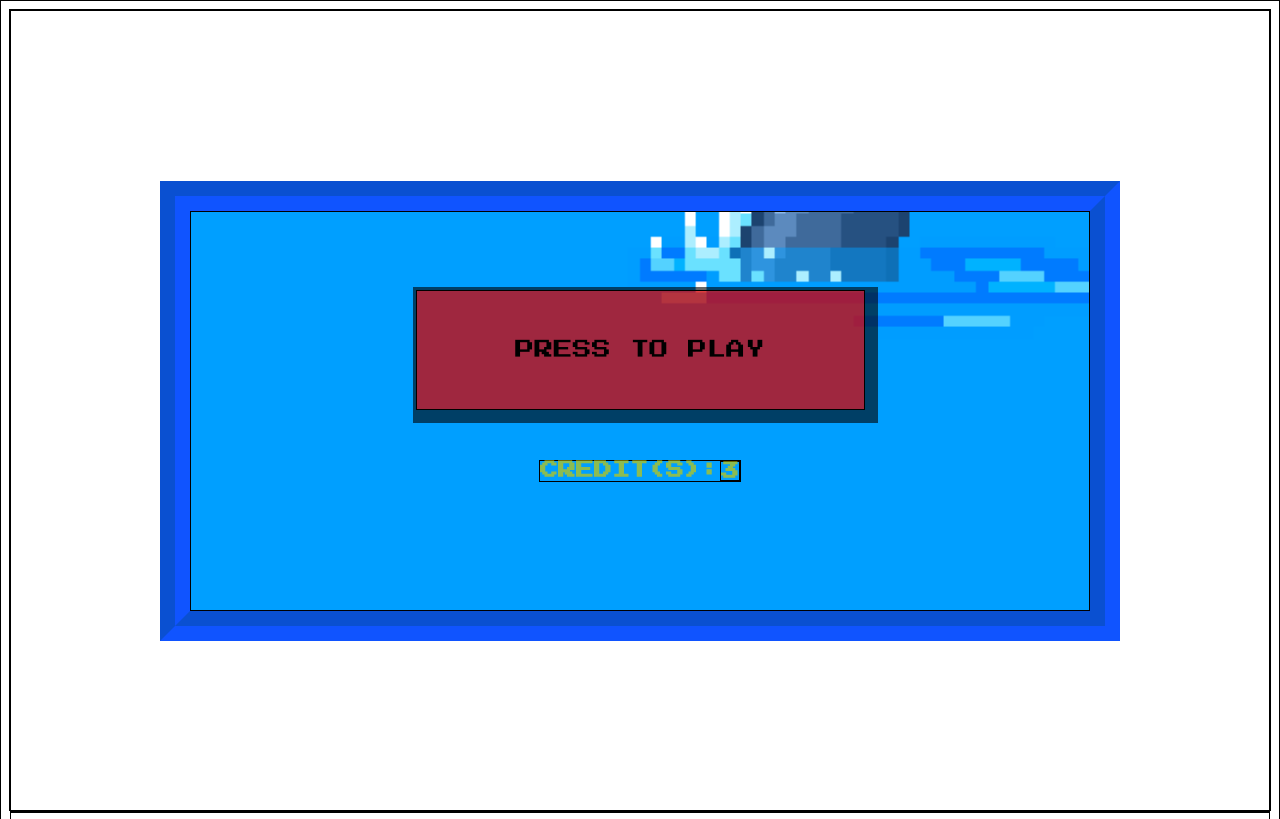
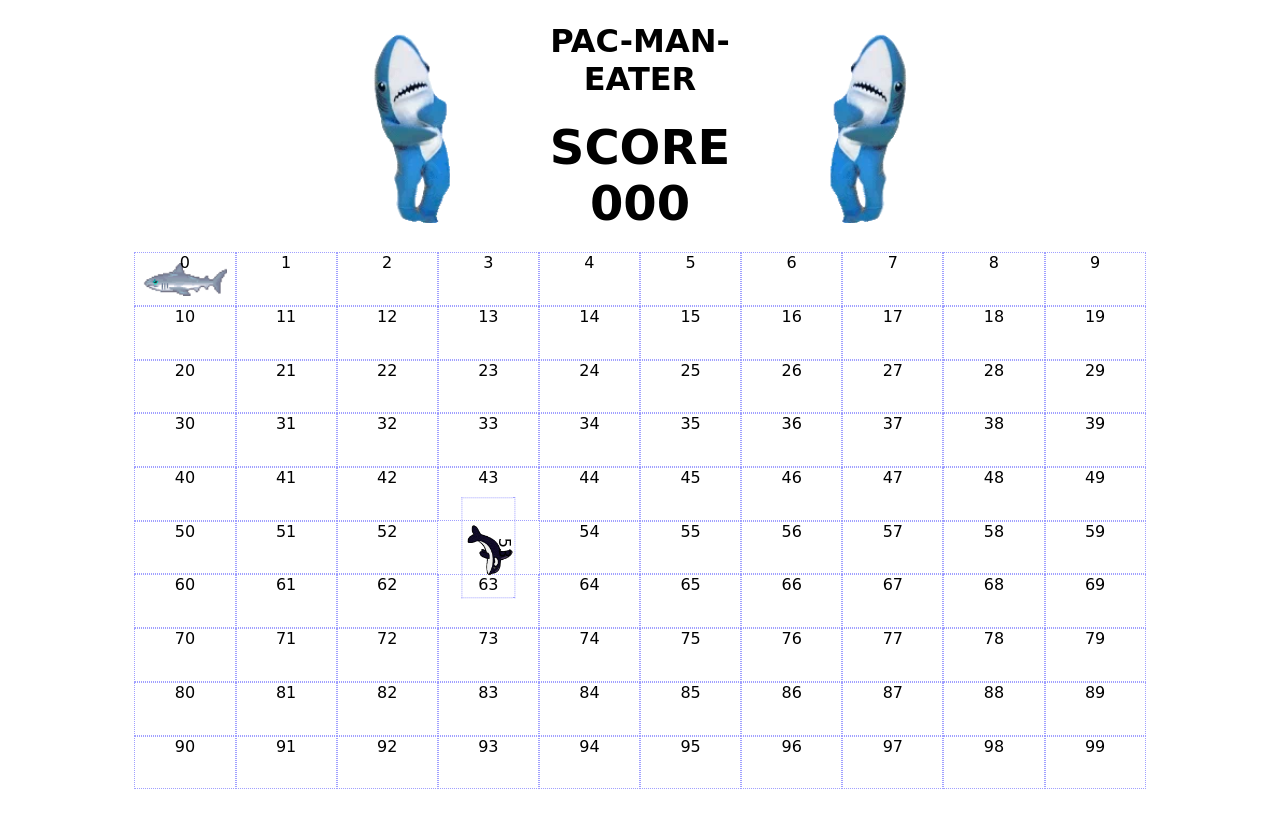
Before and after one commit to Hamisakim/HungryShark, a plain HTML site: page index.html in a window 1280 px wide. Shown: the top 819 px of the page. Drawn offline with Linux system fonts and the light colour scheme; files whose address does not match are found by name; a web font is replaced by a local one.

Commit message:
grid remade...

```diff
--- a/index.html
+++ b/index.html
@@ -15,19 +15,18 @@
 </head>
 
 
-  <div class="overlay">
-    <!-- <img src="/Users/sami/Development/PROJECTS/sei-project-one/Project 1 assets/shark fin gif.gif"> -->
+<body>
+  <!-- <div class="overlay">
     <div class="start-box">
       <div class="start-page-image">
         <button id='enter-btn' > PRESS TO PLAY</button>
         <h3> CREDIT(S): <span class='credit-count'> 3</span> </h3>
       </div>
     </div>
-  </div>
+  </div> -->
 
-<body>
   <div class='game-window'>
-  <header class='game-component' class="header">
+  <header class='game-component header'>
     <img src="Project 1 assets/d8c2c87772378b7e00deeefd8c843a12_w200.webp">
     <div id="title">
       <h1>PAC-MAN-EATER </h1>
@@ -36,7 +35,7 @@
     <img class='right-image' src="Project 1 assets/d8c2c87772378b7e00deeefd8c843a12_w200.webp">
   </header>
 
-  <div class='game-component' class="game-container">
+  <div class='game-component game-container' >
     <div class="game-grid"></div>
   </div>
 </div>
--- a/scripts/app.js
+++ b/scripts/app.js
@@ -161,26 +161,24 @@ function init() {
     }, 1500)
   }
 
-  function enterGame() {
-    console.log('ENTERING')
-    const overlay = document.querySelector('.overlay')
-    console.log(overlay)
-    overlay.classList.add('entering')
+  // function enterGame() {
+  //   console.log('ENTERING')
+  //   const overlay = document.querySelector('.overlay')
+  //   console.log(overlay)
+  //   overlay.classList.add('entering')
 
-        const gameComponents = document.querySelector('.game-component')
-        gameComponents.style.opacity ='1'
-    setTimeout(()=>{
-      console.log('timeout')
-      overlay.style.display = 'none'
-    },1000)
-
-
-    overlay.style.display = 'none'
-  }
+  //       const gameComponents = document.querySelector('.game-component')
+  //       gameComponents.style.opacity = '1'
+  //   setTimeout(()=>{
+  //     console.log('timeout')
+  //     overlay.style.display = 'none'
+  //   },1000)
+  //   //overlay.style.display = 'none'
+  // }
 
   document.addEventListener('keydown', moveBruce)
   document.addEventListener('keydown', swimDirection)
-  document.getElementById('enter-btn').addEventListener('click', enterGame)
+ //document.getElementById('enter-btn').addEventListener('click', enterGame)
 
 
 
--- a/styles/main.css
+++ b/styles/main.css
@@ -1,7 +1,6 @@
 html {
     overflow: hidden;
-
-}
+  }
 
 body {
   font-family: 'Reggae One', cursive;
@@ -10,7 +9,7 @@ body {
 
 
 
-.show-game-components {
+/* .show-game-components {
   opacity: 1
 }
 
@@ -19,16 +18,11 @@ body {
 }
 
 .overlay {
-
-  height: 100%;
-
-
-
-  display: flex;
+   height: 100%;
+   display: flex;
   justify-content: center;
   align-items: center;
   z-index: 100000;
-
 }
 
 .start-page-image {
@@ -37,7 +31,7 @@ body {
   background-image: url('/Users/sami/Development/PROJECTS/sei-project-one/Project 1 assets/shark fin gif.gif');
   background-position: center;
   background-size: cover;
-  border: 1px solid black;
+
   text-align: center;
   display: flex;
   flex-direction: column;
@@ -66,7 +60,7 @@ body {
 .start-page-image h3 {
   margin: 50px;
   animation: blinker 1.5s infinite;
-  color: rgba(202, 202, 5, 0.692);
+  color: rgb(255, 255, 2);
   font-size: large;
 }
 
@@ -94,6 +88,14 @@ body {
     transform-origin: 50% 100%;
     opacity: 1;
   }
+} */
+
+.game-window{
+  display: flex;
+  flex-direction: column;
+  align-items: center;
+
+  height: 100vh;
 }
 
 #title h3 {
@@ -106,8 +108,8 @@ body {
 .header {
   height: 30%;
   display: flex;
-  flex-direction: row;
-  justify-content: space-around;
+ justify-content: space-around;
+ margin-bottom: 10px;
 }
 
 .image {
@@ -130,12 +132,13 @@ body {
   display: flex;
   justify-content: center;
   align-items: center;
+  height: 80%;
+  width: 80%;
 }
 
 .game-grid {
-  box-shadow: 0 0 20px 0 rgba(0, 0, 0, 0.2);
-  height: 900px;
-  width: 900px;
+    height: 90%;
+  width: auto;
   display: flex;
   align-items: center;
   flex-wrap: wrap;
@@ -181,17 +184,18 @@ h3 {
 }
 
 .game-grid div {
-  border: 1px solid lightcoral;
   flex-grow: 1;
-  height: 9%;
+  height: 10%;
   width: 9%;
   text-align: center;
+  border-style: dotted;
+  border-width: 1px; border-color: rgb(160,160,255);
 }
 
 .game-grid div.bruce {
   background-image: url('/Users/sami/Development/PROJECTS/sei-project-one/Project 1 assets/shark gif.gif');
   background-repeat: no-repeat;
-  background-size: contain;
+  background-size: 85%;
   background-position: center;
   /* transform: scaleX(-1); */
   cursor: pointer;
@@ -199,6 +203,6 @@ h3 {
 
 
 
-* {
+/* {
   border: black solid 1px;
 }
```
